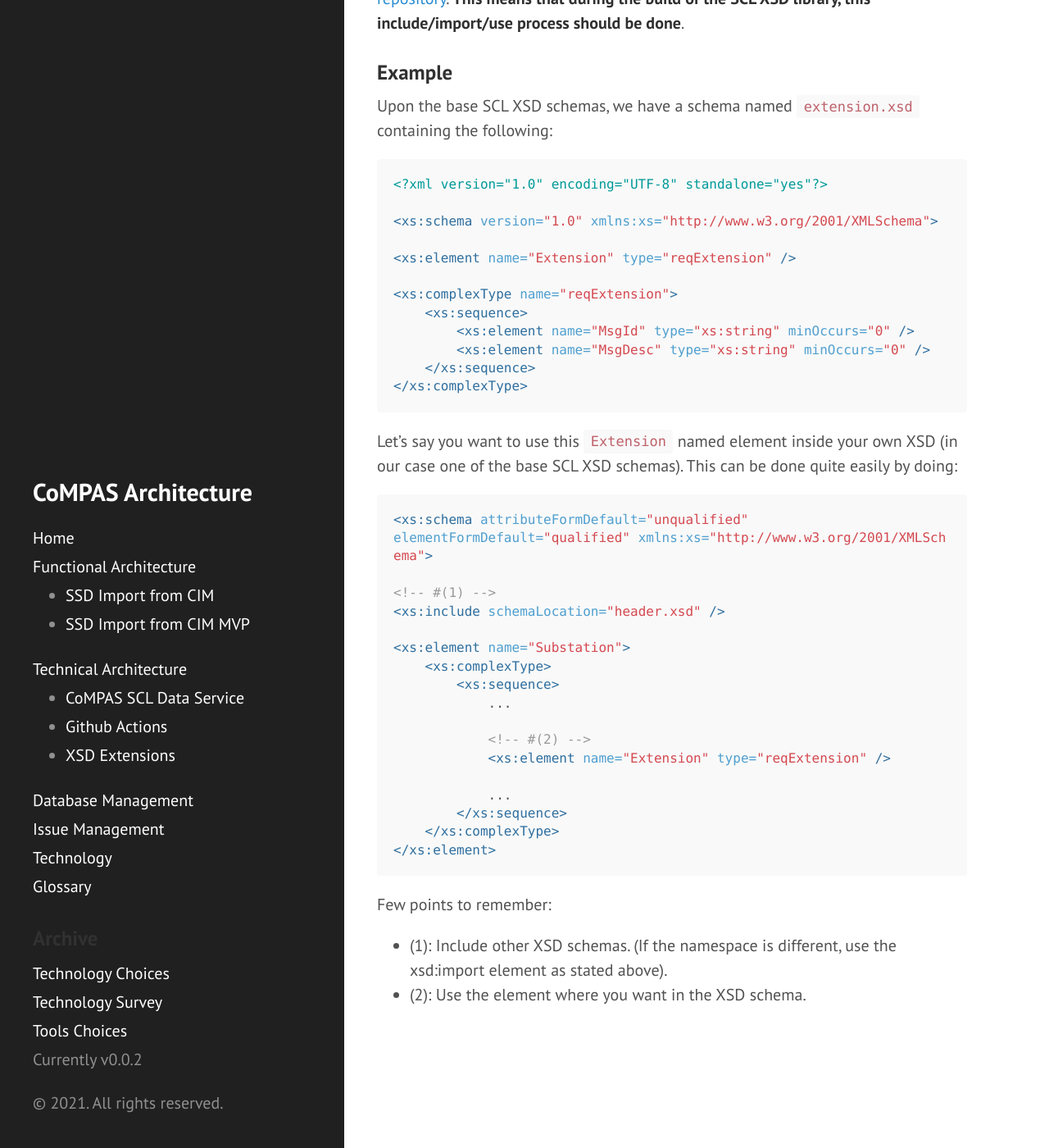
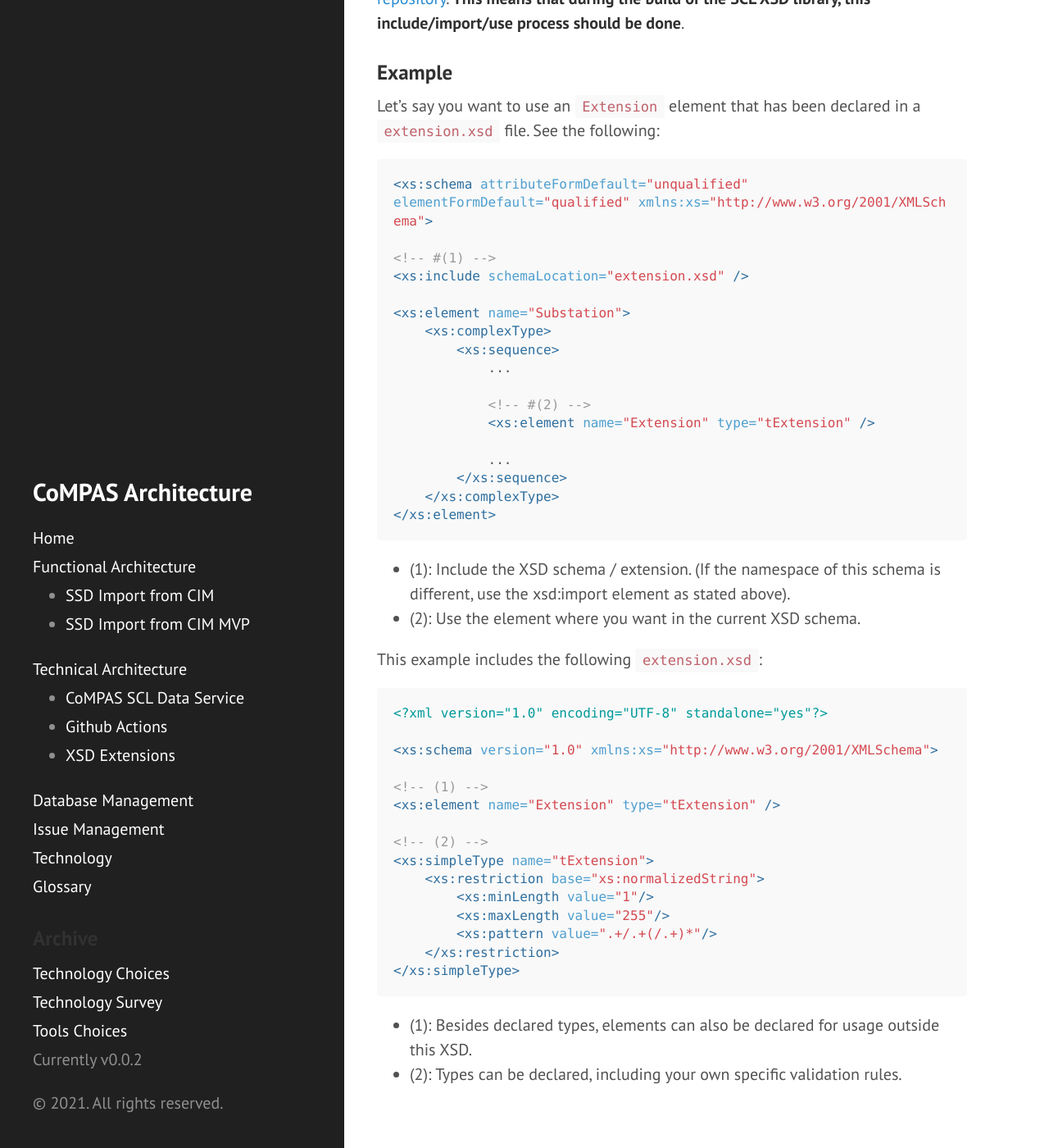
Before and after one commit to com-pas/compas-architecture, a Jekyll site: the page built from technical/XSD_EXTENSIONS.md, in a window 1280 px wide and 1400 px high, scrolled down 1008 px. Shown: the whole window at 82% size. Built offline with Jekyll 4.4.1, drawn with Linux system fonts in a browser that asks for light colours; our own code applies the rules of GitHub Pages for plain Markdown files.

Commit message:
Review work
Signed-off-by: Rob Tjalma <rob@tjalma.com>

````diff
--- a/technical/XSD_EXTENSIONS.md
+++ b/technical/XSD_EXTENSIONS.md
@@ -21,31 +21,14 @@ Project specific XSD schemas can be defined within the project itself. By using
 If we need CoMPAS-broad specific XSD schemas, these can be added to the [XSD repository](https://github.com/com-pas/compas-scl-xsd). **This means that during the build of the SCL XSD library, this include/import/use process should be done**.
 
 ### Example
-Upon the base SCL XSD schemas, we have a schema named `extension.xsd` containing the following:
-
-```xml
-<?xml version="1.0" encoding="UTF-8" standalone="yes"?>
-
-<xs:schema version="1.0" xmlns:xs="http://www.w3.org/2001/XMLSchema">
-
-<xs:element name="Extension" type="reqExtension" />
-
-<xs:complexType name="reqExtension">
-    <xs:sequence>
-        <xs:element name="MsgId" type="xs:string" minOccurs="0" />
-        <xs:element name="MsgDesc" type="xs:string" minOccurs="0" />
-    </xs:sequence>
-</xs:complexType>
-```
-
-Let's say you want to use this `Extension` named element inside your own XSD (in our case one of the base SCL XSD schemas). This can be done quite easily by doing:
+Let's say you want to use an `Extension` element that has been declared in a `extension.xsd` file. See the following:
 
 ```xml
 <xs:schema attributeFormDefault="unqualified"
 elementFormDefault="qualified" xmlns:xs="http://www.w3.org/2001/XMLSchema">
 
 <!-- #(1) -->
-<xs:include schemaLocation="header.xsd" />
+<xs:include schemaLocation="extension.xsd" />
 
 <xs:element name="Substation">
     <xs:complexType>
@@ -53,14 +36,34 @@ elementFormDefault="qualified" xmlns:xs="http://www.w3.org/2001/XMLSchema">
             ...
 
             <!-- #(2) -->
-            <xs:element name="Extension" type="reqExtension" />
+            <xs:element name="Extension" type="tExtension" />
 
             ...
         </xs:sequence>
     </xs:complexType>
 </xs:element>
 ```
+- (1): Include the XSD schema / extension. (If the namespace of this schema is different, use the xsd:import element as stated above).
+- (2): Use the element where you want in the current XSD schema.
 
-Few points to remember:
-- (1): Include other XSD schemas. (If the namespace is different, use the xsd:import element as stated above).
-- (2): Use the element where you want in the XSD schema.
+This example includes the following `extension.xsd`:
+
+```xml
+<?xml version="1.0" encoding="UTF-8" standalone="yes"?>
+
+<xs:schema version="1.0" xmlns:xs="http://www.w3.org/2001/XMLSchema">
+
+<!-- (1) -->
+<xs:element name="Extension" type="tExtension" />
+
+<!-- (2) -->
+<xs:simpleType name="tExtension">
+    <xs:restriction base="xs:normalizedString">
+        <xs:minLength value="1"/>
+        <xs:maxLength value="255"/>
+        <xs:pattern value=".+/.+(/.+)*"/>
+    </xs:restriction>
+</xs:simpleType>
+```
+- (1): Besides declared types, elements can also be declared for usage outside this XSD.
+- (2): Types can be declared, including your own specific validation rules.
````
